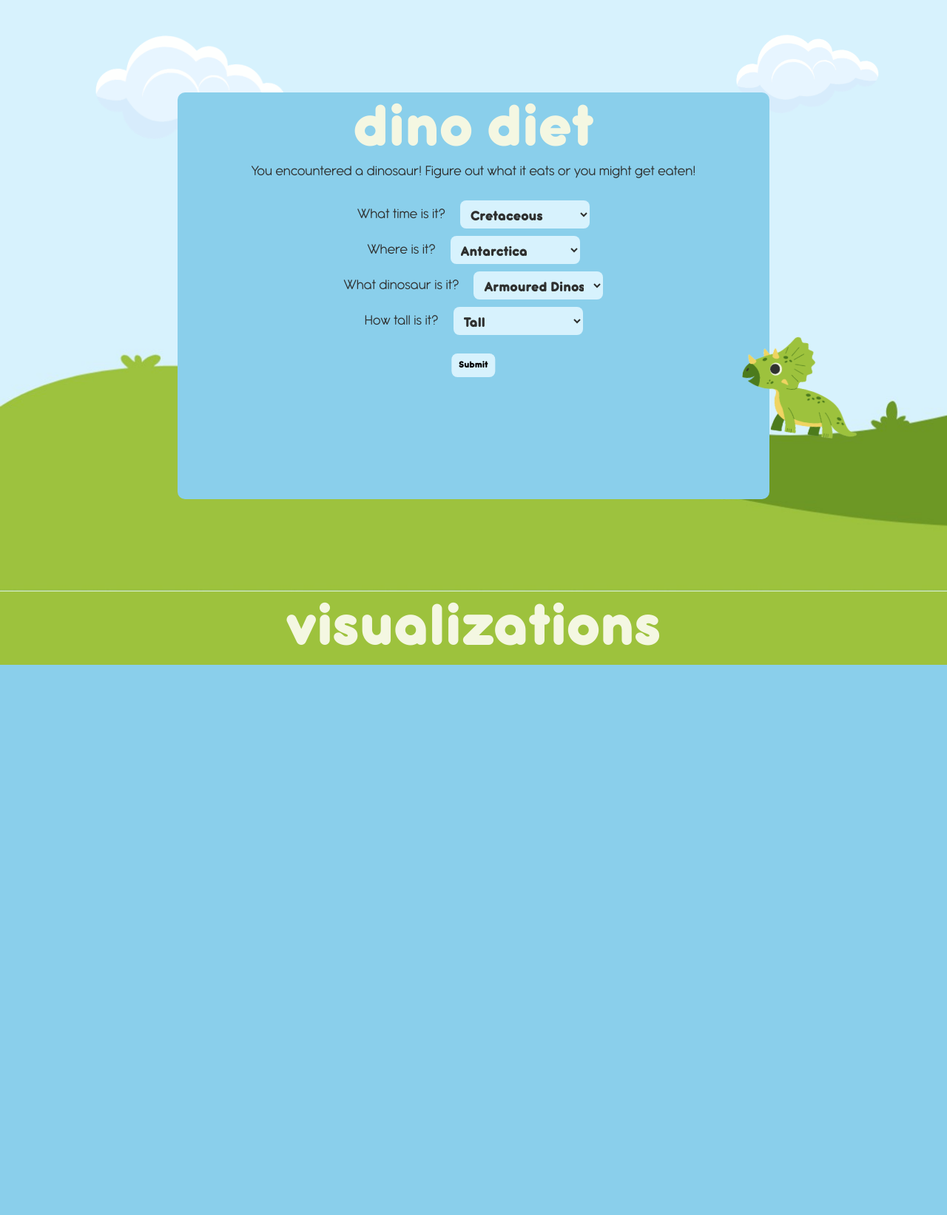
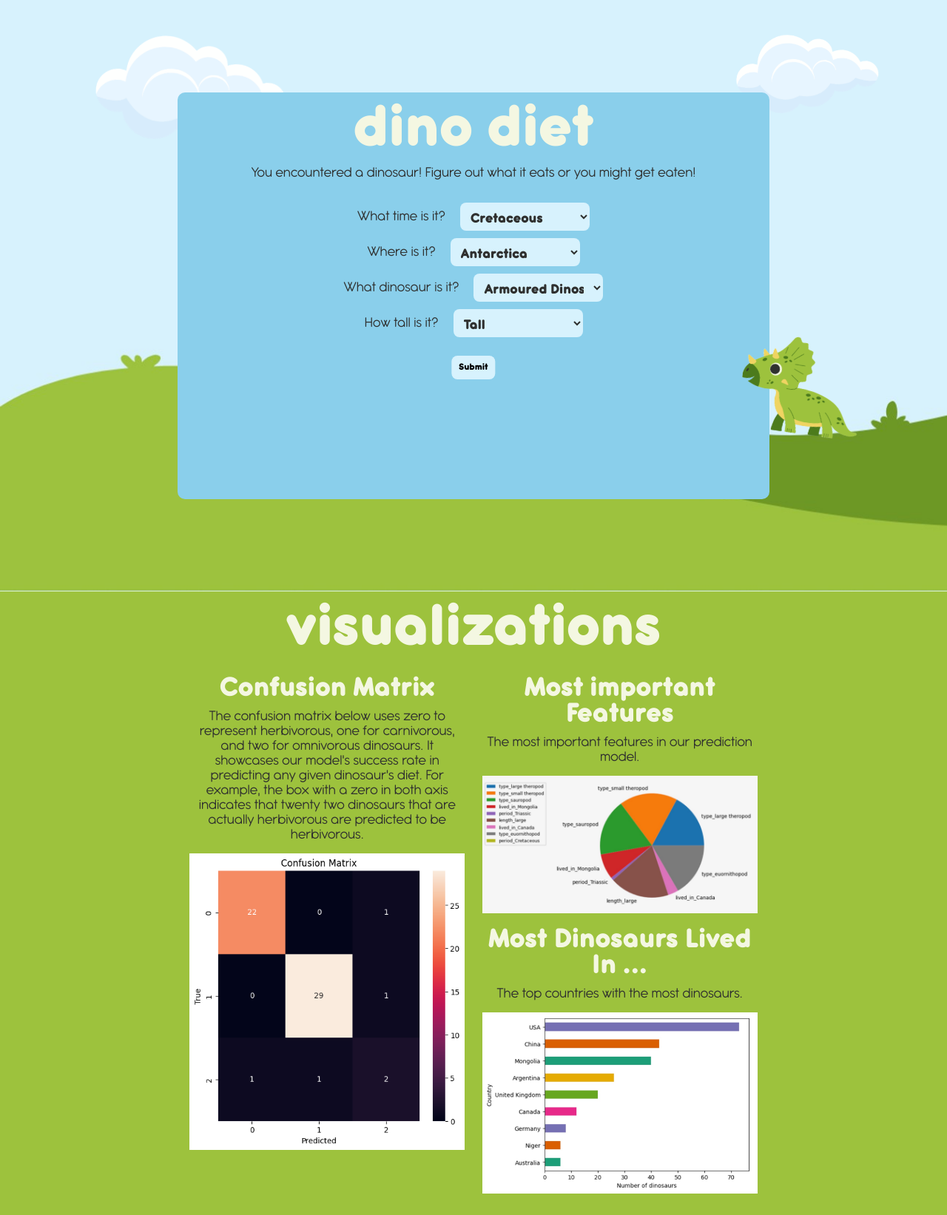
Before and after one commit to sarahhe05/DataHacks-DinoDiet, a Flask app: page / in a window 1280 px wide. Shown: the part 47-1690 px from the top of the page at 74% size. Before the commit the page ends 946 px from the top, so only its background shows below. Run offline with Flask 3, Linux system fonts and the light colour scheme; parts of the project's set-up code (start-up, migrations or seed data) failed here and were passed over.

Commit message:
final 4:30 pm

```diff
--- a/static/styles.css
+++ b/static/styles.css
@@ -64,6 +64,7 @@ p {
   text-align: center;
   font-family: 'ParagraphFont';
   color: #2F302F;
+  line-height: 20px;
 }
 
 #dino-diet{
@@ -243,3 +244,47 @@ select[name="geological_period"], select[name="country"], select[name="dinosaur_
       transform: rotate(0deg); /* Start rotation angle */
   }
 }
+
+.visualizations-row{
+  position: relative;
+  display: grid;
+  grid-template-columns: repeat(2, 1fr);
+  grid-gap: 3%;
+  margin-left: 20%;
+  margin-right: 20%;
+  padding-bottom: 25px;
+}
+
+#visualizations-title{
+  width: 100%;
+  object-fit: cover;
+  font-size: 40px;
+}
+
+#visualizations-description{
+  width: 100%;
+  object-fit: cover;
+  padding-bottom: 15px;
+}
+
+.visualizations-column1{
+  object-fit: cover;
+}
+
+.visualizations-photo-box {
+  position: relative;
+  object-fit: cover;
+  width: 100%;
+  }
+
+.visualizations-photo {
+  position: relative;
+  width: auto ; /* Make sure the images fill the container */
+  top: 0;
+  left: 0;
+}
+
+#visualizations-photo{
+  width: 100%;
+  object-fit: cover;
+}
--- a/templates/index.html
+++ b/templates/index.html
@@ -118,6 +118,40 @@
 
     <section id='visualizations'>
         <h1>visualizations</h1>
+
+        <div class='visualizations-row'>
+            <!--Visualization A-->
+            <div class='visualizations-column1'>
+              <h1 id='visualizations-title'> Confusion Matrix </h1>
+              <p id='visualizations-description'> The confusion matrix below uses zero to represent herbivorous, one for carnivorous,
+                and two for omnivorous dinosaurs. It showcases our model's success rate in predicting any given dinosaur's diet. For example,
+                the box with a zero in both axis indicates that twenty two dinosaurs that are actually herbivorous are predicted to be
+                herbivorous. </p>
+
+              <div class='visualizations-photo-box'>
+                <img src='/static/images/confusion-matrix.png' class='visualizations-photo' id='visualizations-photo'>
+              </div>
+            </div>
+
+            <!--Visualization B-->
+            <div class='visualizations-column2'>
+                <h1 id='visualizations-title'> Most important Features </h1>
+                <p id='visualizations-description'> The most important features in our prediction model. </p>
+
+                <div class='visualizations-photo-box'>
+                  <img src='/static/images/top-features.jpg' class='visualizations-photo' id='visualizations-photo'>
+                </div>
+
+                <h1 id='visualizations-title'> Most Dinosaurs Lived In ... </h1>
+                <p id='visualizations-description'> The top countries with the most dinosaurs. </p>
+
+                <div class='visualizations-photo-box'>
+                  <img src='/static/images/top-countries.jpeg' class='visualizations-photo' id='visualizations-photo'>
+                </div>
+            </div>
+
+        </div>
+
     </section>
 </body>
 </html>
```
Also changed, not shown: static/images/armoureddinosaur.png (deleted), static/images/ceratopsian.png (deleted), static/images/confusion-matrix.png (added), static/images/eornithopod.png (deleted), static/images/largetherapod.png (deleted), static/images/sauropod.png (deleted), static/images/smalltherapod.jpg (deleted), static/images/top-countries.jpeg (added), static/images/top-features.jpg (added), 2 other files.
